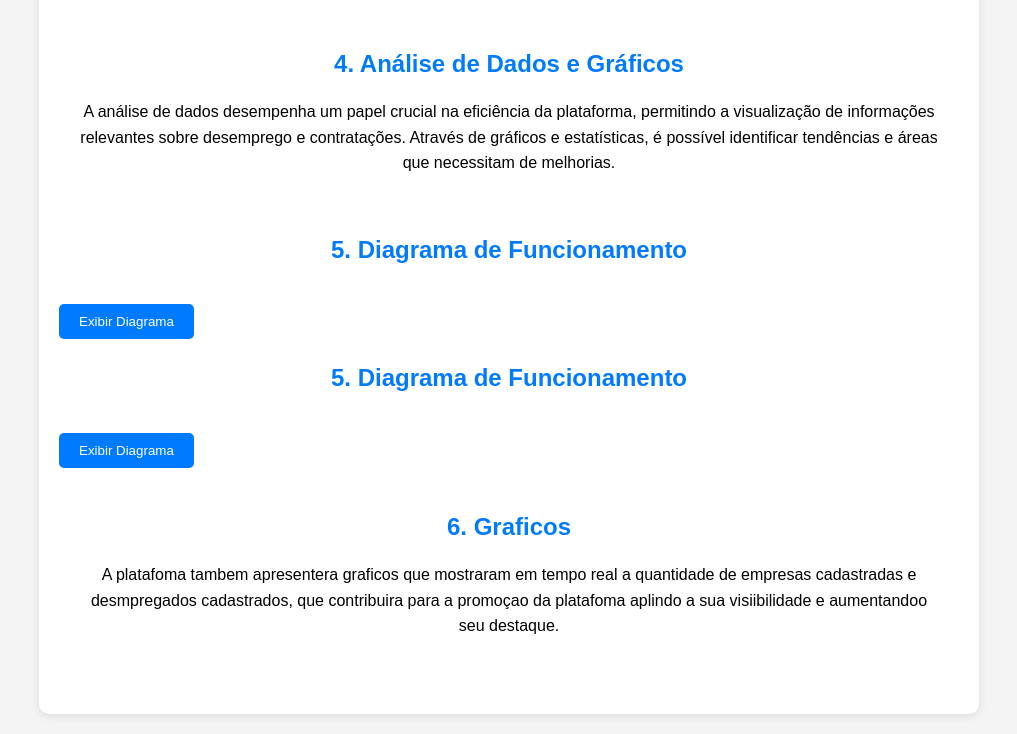
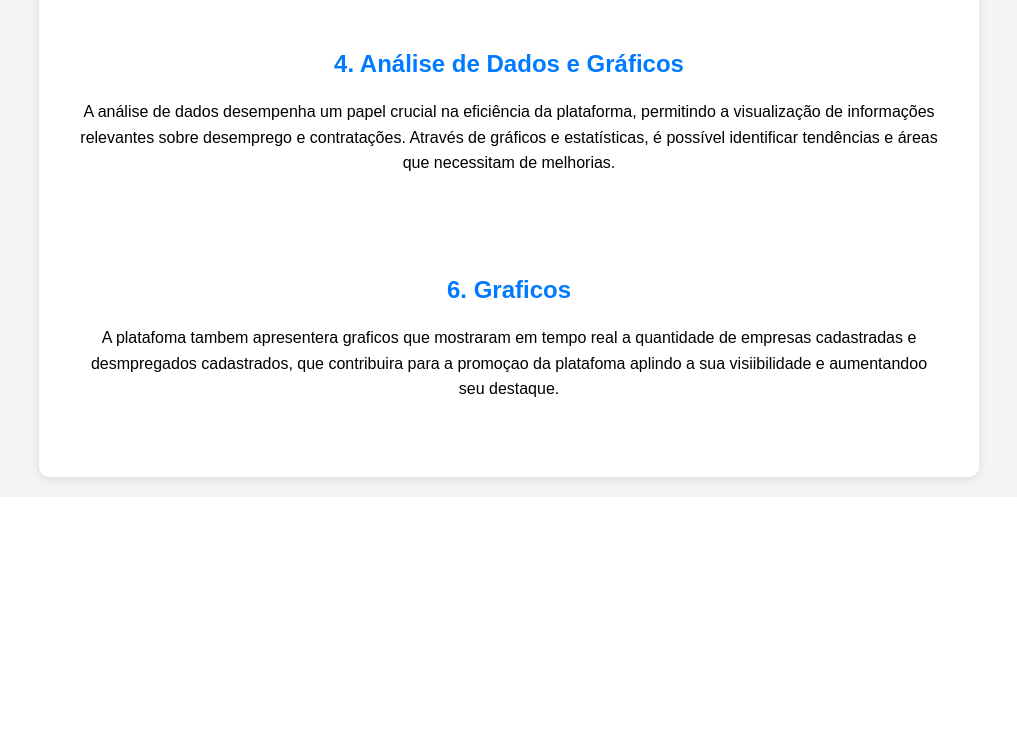
Before and after one commit to Eudneygabriel/python, a Flask app: page /pagina9 in a window 1280 px wide. Shown: the part 964-1698 px from the top of the page, without its empty margins (131-1148 px from the left). After the commit the page ends 1450 px from the top, so only its background shows below. Run offline with Flask 3, Linux system fonts and the light colour scheme.

Commit message:
corigi codigo

```diff
--- a/templates/PGD.html
+++ b/templates/PGD.html
@@ -63,42 +63,17 @@
           desemprego e contratações. Através de gráficos e estatísticas, é
           possível identificar tendências e áreas que necessitam de melhorias.
         </p>
-
       </section>
 
-    <section id="diagrama" class="topicos">
-  <h2>5. Diagrama de Funcionamento</h2>
-  <button id="btn-diagrama" class="btn">Exibir Diagrama</button>
-</section>
-
-<script>
-  document.getElementById("btn-diagrama").addEventListener("click", function () {
-    window.open("{{ url_for('static', filename='Diagrama.pdf') }}", '_blank');
-  });
-</script>
-
+      <section id="persistencia-dados" class="topicos">
+        <h2>6. Graficos</h2>
+        <p>
+          A platafoma tambem apresentera graficos que mostraram em tempo real a
+          quantidade de empresas cadastradas e desmpregados cadastrados, que
+          contribuira para a promoçao da platafoma aplindo a sua visiibilidade e
+          aumentandoo seu destaque.
+        </p>
       </section>
-
-
-    <section id="diagrama" class="topicos">
-      <h2>5. Diagrama de Funcionamento</h2>
-      <button id="btn-diagrama" class="btn">Exibir Diagrama</button>
-    </section>
-
-    <script>
-      document.getElementById("btn-diagrama").addEventListener("click", function () {
-        window.open("{{ url_for('static', filename='Diagrama.png') }}", '_blank');
-      });
-    </script>
-
-    <section id="persistencia-dados" class="topicos">
-      <h2>6. Graficos</h2>
-      <p>A platafoma tambem apresentera graficos que
-        mostraram em tempo real a quantidade de empresas cadastradas
-        e desmpregados cadastrados, que contribuira para a promoçao da
-        platafoma aplindo a sua visiibilidade e aumentandoo seu destaque.   </p>
-    </section>
-  </main>
-
+    </main>
   </body>
 </html>
```
